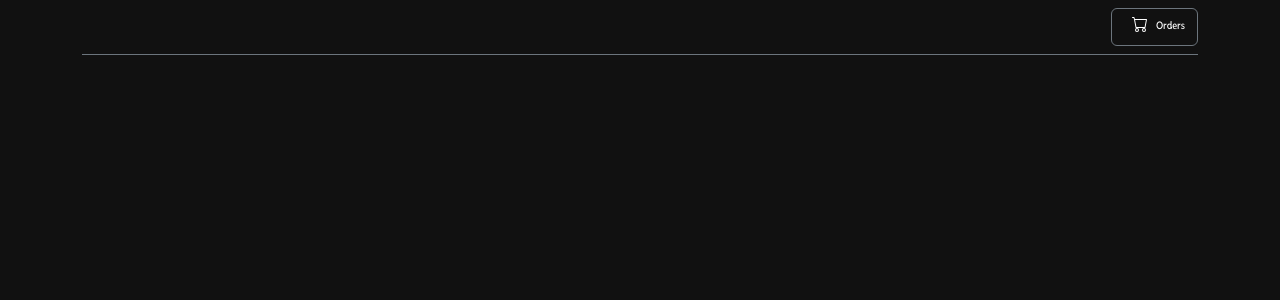
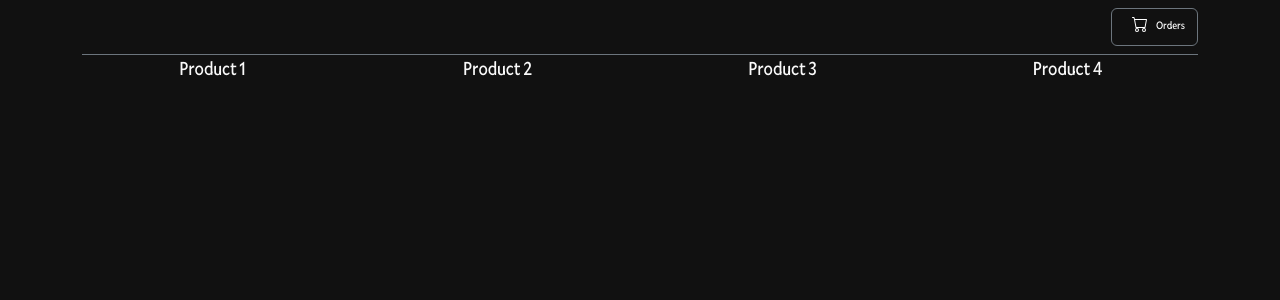
Before and after one commit to hosseinahmadizadeh/shopping-cart, a React (Vite) app: page / in a window 1280 px wide. Shown: the top 300 px of the page. Built offline with nearby package versions, Linux system fonts and the light colour scheme.

Commit message:
install react-router-dom & Shop component development

```diff
--- a/package.json
+++ b/package.json
@@ -14,7 +14,8 @@
     "react": "^18.2.0",
     "react-bootstrap": "^2.8.0",
     "react-dom": "^18.2.0",
-    "react-icons": "^4.10.1"
+    "react-icons": "^4.10.1",
+    "react-router-dom": "^6.14.2"
   },
   "devDependencies": {
     "@types/react": "^18.2.14",
--- a/src/App.jsx
+++ b/src/App.jsx
@@ -1,10 +1,16 @@
+import { Routes, Route } from "react-router-dom"
 import { Container } from "react-bootstrap"
+
 import Navbar from "./components/Navbar"
+import Shop from "./pages/Shop"
 
 function App () {
   return (
     <Container>
       <Navbar></Navbar>
+      <Routes>
+        <Route index element={<Shop/>}/>
+      </Routes>
     </Container>
   )
 }
--- a/src/main.jsx
+++ b/src/main.jsx
@@ -1,5 +1,7 @@
 import React from 'react'
 import ReactDOM from 'react-dom/client'
+import { BrowserRouter } from 'react-router-dom'
+
 import App from './App.jsx'
 
 import "bootstrap/dist/css/bootstrap.min.css"
@@ -7,6 +9,8 @@ import './index.css'
 
 ReactDOM.createRoot(document.getElementById('root')).render(
   <React.StrictMode>
-    <App />
+    <BrowserRouter>
+      <App />
+    </BrowserRouter>
   </React.StrictMode>,
 )
--- /dev/null
+++ b/src/pages/Shop.jsx
@@ -0,0 +1,13 @@
+import { Row, Col } from "react-bootstrap"
+
+function Shop (){
+    return (
+        <Row xs={1} md={4} className="g-4">
+            <Col align="center"><h3>Product 1</h3></Col>
+            <Col align="center"><h3>Product 2</h3></Col>
+            <Col align="center"><h3>Product 3</h3></Col>
+            <Col align="center"><h3>Product 4</h3></Col>
+        </Row>
+    )
+}
+export default Shop
```
Also changed, not shown: 1 other file (tests, documents, lock files or other folders).
